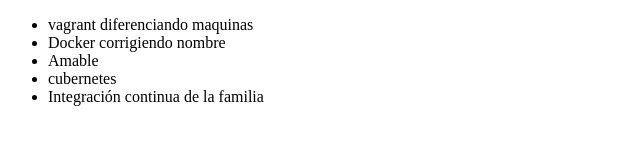
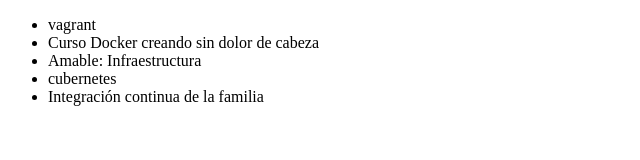
Before and after one commit to sindy3/alura-git, a plain HTML site: page index.html in a window 1280 px wide. Shown: the whole page, without its empty margins (0-640 px from the left). Drawn offline with Linux system fonts and the light colour scheme.

Commit message:
actualizanco nomgre de docker

```diff
--- a/index.html
+++ b/index.html
@@ -6,9 +6,10 @@
     </head>
     <body>
         <ul>
-            <li>vagrant diferenciando maquinas </li>
-            <li>Docker corrigiendo nombre</li>
-            <li>Amable</li>
+
+            <li>vagrant</li>
+            <li> Curso Docker creando sin dolor de cabeza</li>
+            <li>Amable: Infraestructura</li>
             <li>cubernetes</li>
             <li>Integración continua de la familia</li>
         </ul>
```
